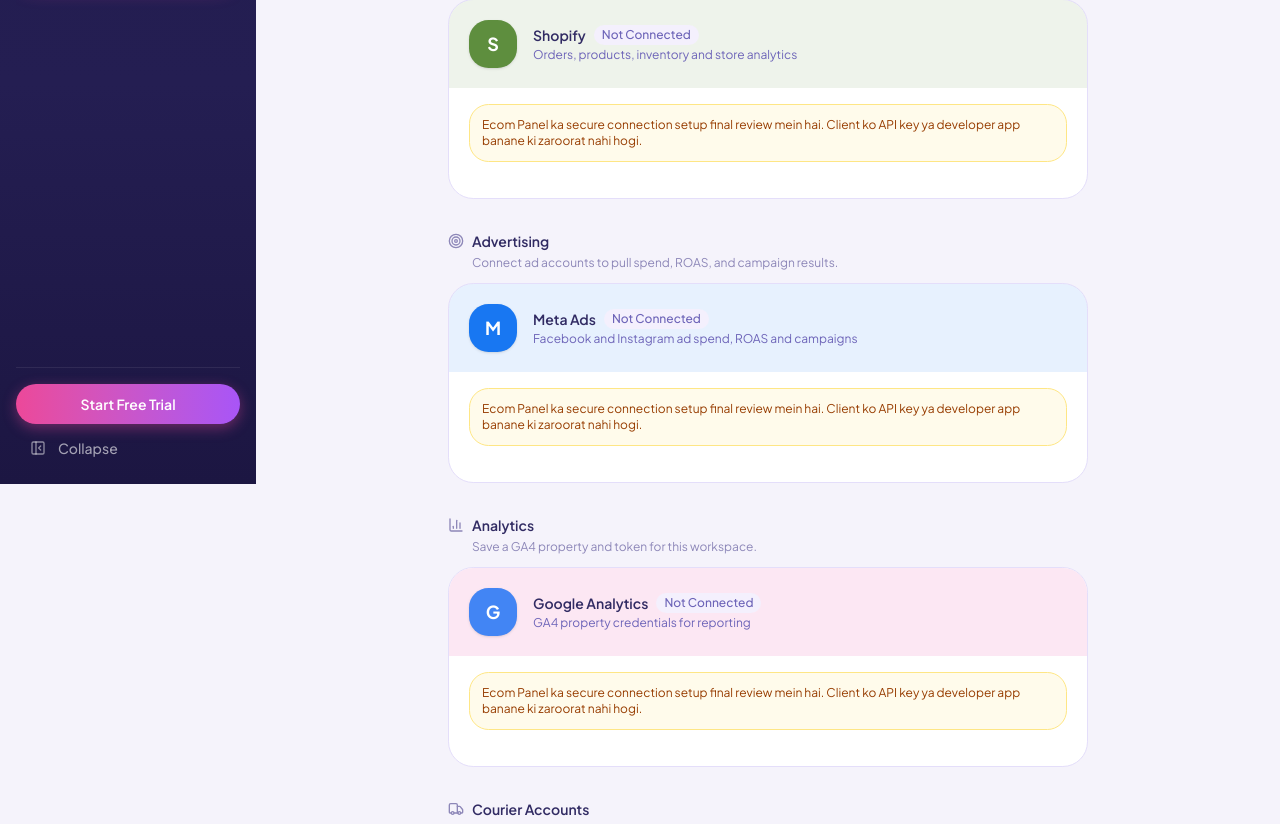
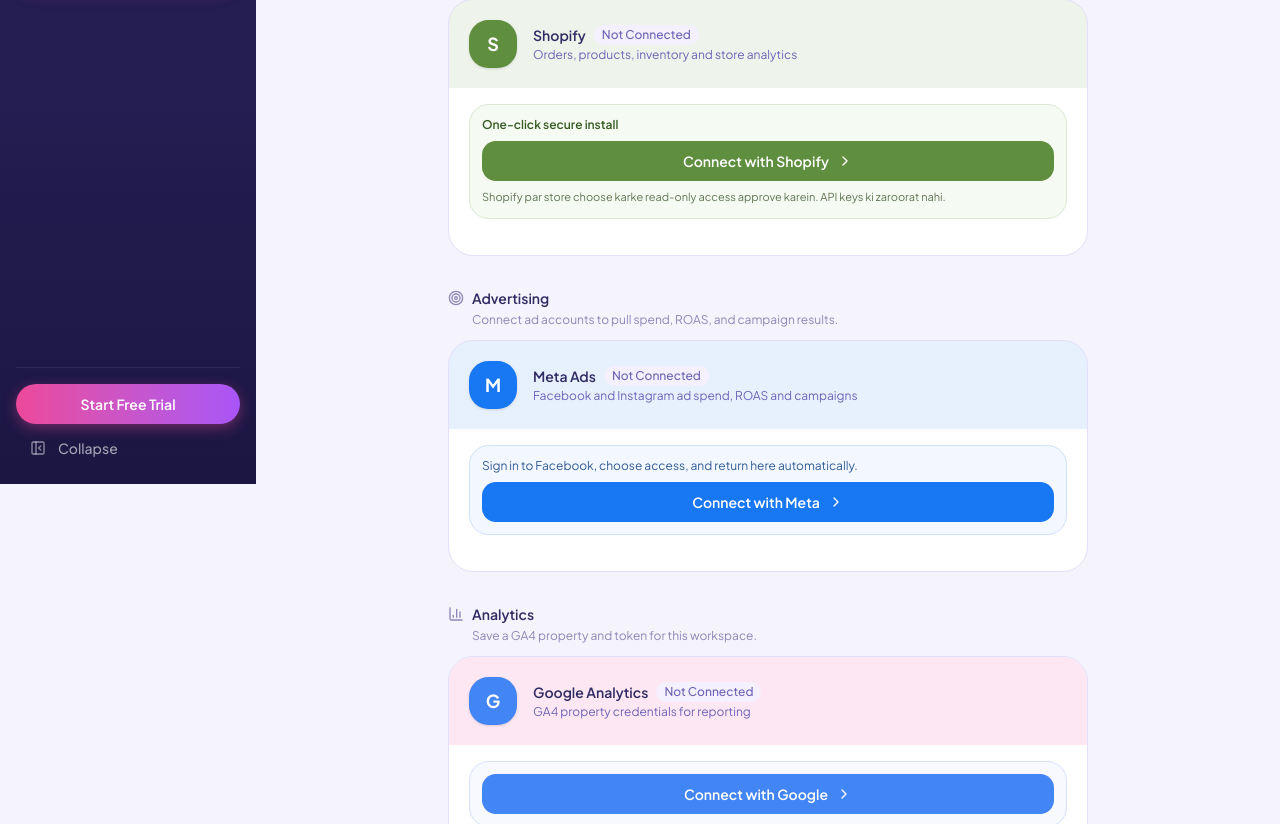
Before and after one commit to Khaidqasmi/Founder-Weekly, a Next.js app: page /integrations in a window 1280 px wide. Shown: the part 316-1140 px from the top of the page. Built offline with nearby package versions, Linux system fonts and the light colour scheme; no server answers.

Commit message:
Restore integration Connect buttons and login return flow

```diff
--- a/app/api/oauth/status/route.ts
+++ b/app/api/oauth/status/route.ts
@@ -4,7 +4,7 @@
 export async function GET() {
   const shopifyInstallUrl = process.env.SHOPIFY_APP_INSTALL_URL || ''
   const oauth = {
-    shopify: !!(process.env.SHOPIFY_CLIENT_ID && process.env.SHOPIFY_CLIENT_SECRET && shopifyInstallUrl),
+    shopify: !!(process.env.SHOPIFY_CLIENT_ID && process.env.SHOPIFY_CLIENT_SECRET),
     meta: !!(process.env.META_APP_ID && process.env.META_APP_SECRET),
     google: !!(process.env.GA4_CLIENT_ID && process.env.GA4_CLIENT_SECRET),
     shopifyInstallUrl,
--- a/app/integrations/page.tsx
+++ b/app/integrations/page.tsx
@@ -159,7 +159,7 @@
       {!isConnected && !embeddedRedirectUrl && !quickConnect && (
         <div className="px-5 pt-4">
           <div className="rounded-xl border border-amber-200 bg-amber-50 px-3 py-3 text-xs text-amber-800">
-            Ecom Panel ka secure connection setup final review mein hai. Client ko API key ya developer app banane ki zaroorat nahi hogi.
+            Connection is temporarily unavailable. Please contact support.
           </div>
         </div>
       )}
@@ -349,6 +349,9 @@
   const [selectedAccountId, setSelectedAccountId] = useState('')
   const [loadingOptions, setLoadingOptions] = useState(false)
   const [savingSelection, setSavingSelection] = useState(false)
+  const [showShopInput, setShowShopInput] = useState(false)
+  const [connectionNotice, setConnectionNotice] = useState('')
+  const [statusLoading, setStatusLoading] = useState(true)
   // Read synchronously so IntegrationCard receives the correct initialValues on its first render.
   // useEffect runs after mount, which is too late for useState lazy initialisers inside the card.
   const [shopParam] = useState(() => {
@@ -373,6 +376,9 @@
       }
     } catch {
       setConnections([])
+      setLoggedIn(false)
+    } finally {
+      setStatusLoading(false)
     }
   }
 
@@ -456,6 +462,30 @@
     return connections.find((connection) => connection.provider === provider)
   }
 
+  function connect(provider: 'shopify' | 'meta' | 'google') {
+    if (statusLoading) return
+    if (!loggedIn) {
+      window.location.assign('/login?next=/integrations')
+      return
+    }
+    setConnectionNotice('')
+    if (!oauthAvailable[provider]) {
+      const message = `${providerName(provider)} sign-in is not available yet. Please contact Ecom Panel support to activate it. You do not need to create an app or supply API keys.`
+      setConnectionNotice(message)
+      toast.error(message)
+      return
+    }
+    if (provider === 'shopify') {
+      if (oauthAvailable.shopifyInstallUrl) {
+        window.location.assign(oauthAvailable.shopifyInstallUrl)
+      } else {
+        setShowShopInput(true)
+      }
+      return
+    }
+    window.location.assign(`/api/oauth/${provider}`)
+  }
+
   async function disconnect(provider: string) {
     try {
       const res = await fetch('/api/oauth/status', {
@@ -508,18 +538,19 @@
           <p className="text-sm text-[#6d64b8] mt-1">
             Har client apne account par Connect dabaye, provider approval de, aur data us ke apne workspace mein sync ho jaye.
           </p>
+          {connectionNotice && <div role="alert" className="mt-3 rounded-lg border border-amber-200 bg-amber-50 p-3 text-sm text-amber-900">{connectionNotice}</div>}
           {connectedCount > 0 && (
             <div className="mt-3 inline-flex items-center gap-2 text-xs bg-green-500/10 border border-green-500/25 text-green-600 rounded-full px-3 py-1 font-medium">
               <CheckCircle className="w-3 h-3" /> {connectedCount} integration{connectedCount !== 1 ? 's' : ''} connected
             </div>
           )}
-          {!loggedIn && !isEmbedded && (
+          {!statusLoading && !loggedIn && !isEmbedded && (
             <div className="mt-3 flex items-center gap-2 bg-[#fce7f3] border border-[#f8cfe4] text-[#db2777] rounded-lg px-4 py-3 text-sm">
               <AlertCircle className="w-4 h-4 shrink-0" />
               <span>
                 You need to{' '}
                 <a href="/login" target="_blank" rel="noopener noreferrer" className="underline font-medium">
-                  sign in to Founder Weekly
+                  sign in to Ecom Panel
                 </a>{' '}
                 before connecting integrations.
               </span>
@@ -564,18 +595,26 @@
             color="bg-[#5e8e3e]/10"
             connection={getConn('shopify')}
             embeddedRedirectUrl={shopifyEmbeddedRedirectUrl}
-            quickConnect={oauthAvailable.shopify ? (
+            quickConnect={(
               <div className="rounded-xl border border-[#dce8d4] bg-[#f5faf2] p-3">
                 <p className="mb-2 text-xs font-semibold text-[#365c25]">One-click secure install</p>
-                <a
-                  href={oauthAvailable.shopifyInstallUrl}
+                <button
+                  type="button"
+                  disabled={statusLoading}
+                  onClick={() => connect('shopify')}
                   className="inline-flex h-10 w-full items-center justify-center gap-2 rounded-lg bg-[#5e8e3e] px-4 text-sm font-semibold text-white hover:opacity-90"
                 >
                   Connect with Shopify <ChevronRight className="h-4 w-4" />
-                </a>
+                </button>
+                {showShopInput && (
+                  <form action="/api/oauth/shopify" className="mt-3 flex gap-2">
+                    <input name="shop" aria-label="Shopify store address" placeholder="your-store.myshopify.com" required defaultValue={shopParam} className="min-w-0 flex-1 rounded-lg border px-3 py-2 text-sm" />
+                    <button type="submit" className="rounded-lg bg-[#5e8e3e] px-3 text-sm font-semibold text-white">Continue</button>
+                  </form>
+                )}
                 <p className="mt-2 text-[11px] text-[#5f7654]">Shopify par store choose karke read-only access approve karein. API keys ki zaroorat nahi.</p>
               </div>
-            ) : undefined}
+            )}
             onDisconnect={() => disconnect('shopify')}
             onSync={() => syncNow('shopify')}
             syncing={!!syncing.shopify}
@@ -589,21 +628,19 @@
             tagline="Facebook and Instagram ad spend, ROAS and campaigns"
             color="bg-[#1877F2]/10"
             connection={getConn('meta')}
-            quickConnect={oauthAvailable.meta ? (
+            quickConnect={(
               <div className="rounded-xl border border-[#cfe0fb] bg-[#f3f7ff] p-3">
                 <p className="mb-2 text-xs text-[#315b94]">Sign in to Facebook, choose access, and return here automatically.</p>
                 <button
                   type="button"
-                  onClick={() => {
-                    if (!loggedIn) return toast.error('Sign in before connecting Meta Ads')
-                    window.location.assign('/api/oauth/meta')
-                  }}
+                  onClick={() => connect('meta')}
+                  disabled={statusLoading}
                   className="inline-flex h-10 w-full items-center justify-center gap-2 rounded-lg bg-[#1877F2] px-4 text-sm font-semibold text-white hover:opacity-90"
                 >
                   Connect with Meta <ChevronRight className="h-4 w-4" />
                 </button>
               </div>
-            ) : undefined}
+            )}
             onDisconnect={() => disconnect('meta')}
             onSync={() => syncNow('meta')}
             syncing={!!syncing.meta}
@@ -617,20 +654,18 @@
             tagline="GA4 property credentials for reporting"
             color="bg-[#fce7f3]"
             connection={getConn('google')}
-            quickConnect={oauthAvailable.google ? (
+            quickConnect={(
               <div className="rounded-xl border border-[#d7e2fb] bg-[#f7f9ff] p-3">
                 <button
                   type="button"
-                  onClick={() => {
-                    if (!loggedIn) return toast.error('Sign in before connecting Google Analytics')
-                    window.location.assign('/api/oauth/google')
-                  }}
+                  onClick={() => connect('google')}
+                  disabled={statusLoading}
                   className="inline-flex h-10 w-full items-center justify-center gap-2 rounded-lg bg-[#4285F4] px-4 text-sm font-semibold text-white hover:opacity-90"
                 >
                   Connect with Google <ChevronRight className="h-4 w-4" />
                 </button>
               </div>
-            ) : undefined}
+            )}
             onDisconnect={() => disconnect('google')}
             onSync={() => syncNow('google')}
             syncing={!!syncing.google}
--- a/app/login/page.tsx
+++ b/app/login/page.tsx
@@ -15,6 +15,8 @@
   async function handleSubmit(formData: FormData) {
     setLoading(true)
     setError('')
+    const next = new URLSearchParams(window.location.search).get('next')
+    if (next) formData.set('next', next)
     const result = await signIn(formData)
     if (result?.error) {
       setError(result.error)
--- a/lib/auth/actions.ts
+++ b/lib/auth/actions.ts
@@ -104,7 +104,9 @@
     return { error: error.message }
   }
 
-  redirect('/dashboard')
+  const next = formData.get('next')
+  // Only permit known internal destinations, never arbitrary redirects.
+  redirect(next === '/integrations' ? '/integrations' : '/dashboard')
 }
 
 export async function signOut() {
```
